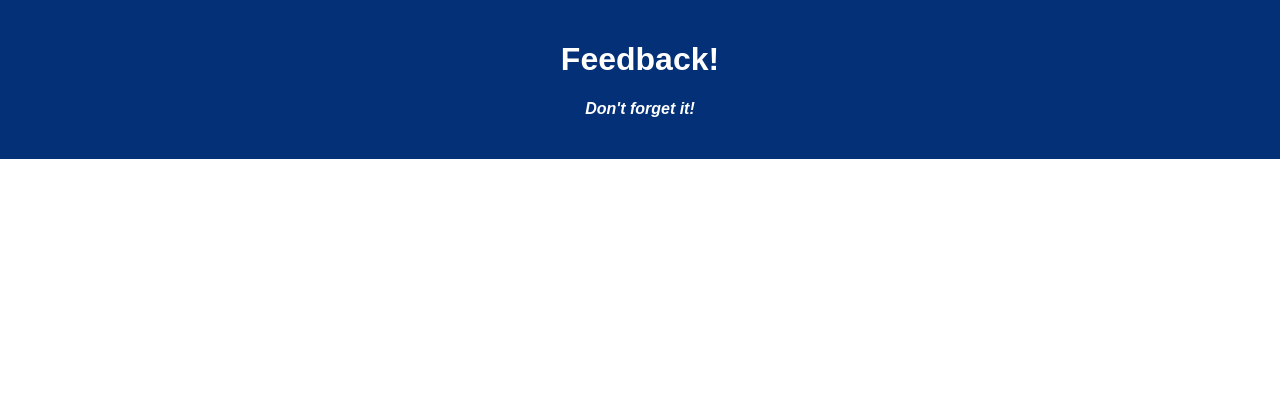
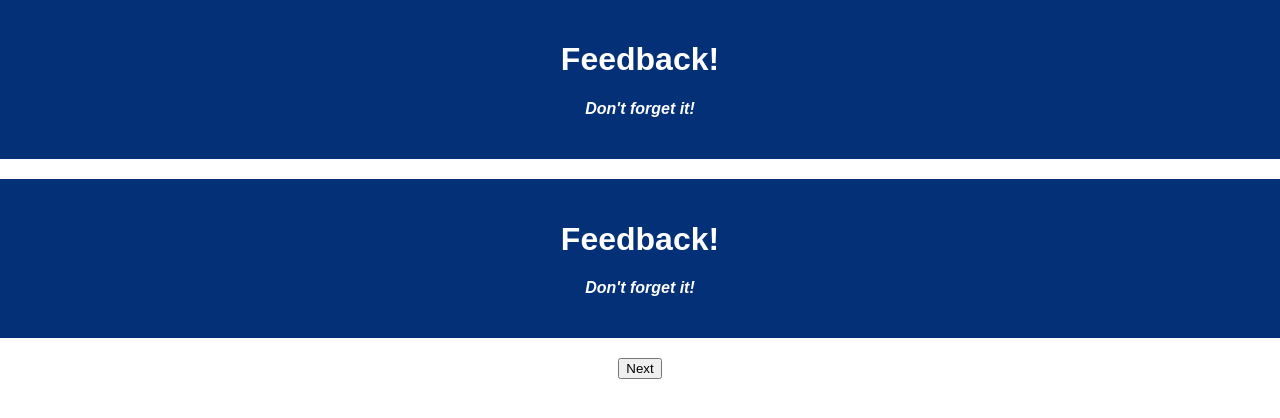
Before and after one commit to anwarhussein/weekend-redux-feedback-loop, a React (Create React App) app: page /#/understanding in a window 1280 px wide. Shown: the top 418 px of the page. Built offline with nearby package versions, Linux system fonts and the light colour scheme.

Commit message:
Added the router

```diff
--- a/package.json
+++ b/package.json
@@ -9,6 +9,7 @@
     "pg": "^8.2.1",
     "react": "^17.0.1",
     "react-dom": "^17.0.1",
+    "react-router-dom": "^5.3.0",
     "react-scripts": "^4.0.1"
   },
   "devDependencies": {
--- a/src/components/App/App.jsx
+++ b/src/components/App/App.jsx
@@ -1,6 +1,15 @@
 import React from 'react';
 import axios from 'axios';
 import './App.css';
+import Feeling from '../Feeling/Feeling';
+import { HashRouter as Router, Route,Link } from 'react-router-dom';
+import Understanding from '../Understanding/Understanding';
+import Review from '../Review/Review';
+import Comments from '../Comments/Comments';
+import Home from '../Home/Home';
+import Supported from '../Supported/Supported';
+import ThankYou from '../ThankYou/ThankYou';
+
 
 function App() {
 
@@ -10,6 +19,17 @@ function App() {
         <h1 className='App-title'>Feedback!</h1>
         <h4>Don't forget it!</h4>
       </header>
+      <Router>
+      <Route exact path="/" component={Home} />
+      <Route exact path="/feeling" component={Feeling} />
+      <Route exact path="/supported" component={Supported} />
+      <Route exact path="/review" component={Review} />
+      <Route exact path="/comments" component={Comments} />
+      <Route exact path="/understanding" component={Understanding} />
+      <Route exact path="/thanks" component={ThankYou} />
+
+
+      </Router>
     </div>
   );
 }
--- /dev/null
+++ b/src/components/Comments/Comments.jsx
@@ -0,0 +1,19 @@
+import React from 'react';
+import { Link } from 'react-router-dom';
+
+function Comments() {
+    return (
+        <div className='App'>
+            <header className='App-header'>
+                <h1 className='App-title'>Feedback!</h1>
+                <h4>Don't forget it!</h4>
+            </header>
+
+
+        </div>
+    )
+}
+
+
+
+export default Comments
--- /dev/null
+++ b/src/components/Feeling/Feeling.jsx
@@ -0,0 +1,37 @@
+import React from 'react'
+import {useState} from 'react';
+import {useHistory} from 'react-router-dom'
+
+function Feeling() {
+    const [feeling, setFeeling] = useState('');
+
+    const dispatch = useDispatch();
+    const history = useHistory();
+
+    const addFeeling = (event) =>{
+        event.preventDefault();
+
+        consil
+        history.push('/understanding');
+    }
+
+
+    return (
+        <div className='App'>
+            <header className='App-header'>
+                <h1 className='App-title'>Feedback!</h1>
+                <h4>Don't forget it!</h4>
+
+            </header>
+            <button onClick={addFeeling}>Next</button>
+            <h2>How are you feeling today?</h2>
+
+
+
+
+        </div>
+    )
+}
+
+
+export default Feeling
--- /dev/null
+++ b/src/components/Home/Home.jsx
@@ -0,0 +1,17 @@
+import React from 'react';
+import { Link } from 'react-router-dom';
+
+
+
+function Home() {
+    return (
+        <div>
+        <Link to="/feeling">
+        <button>Get Started!</button>
+        </Link>
+        </div>
+    )
+}
+
+
+export default Home
--- /dev/null
+++ b/src/components/Review/Review.jsx
@@ -0,0 +1,13 @@
+import React from 'react';
+
+
+function Review() {
+    return (
+        <div>
+
+        </div>
+    )
+}
+
+
+export default Review
--- /dev/null
+++ b/src/components/Supported/Supported.jsx
@@ -0,0 +1,19 @@
+import React from 'react';
+import { Link } from 'react-router-dom';
+
+function Supported() {
+    return (
+        <div className='App'>
+            <header className='App-header'>
+                <h1 className='App-title'>Feedback!</h1>
+                <h4>Don't forget it!</h4>
+            </header>
+
+
+        </div>
+    )
+}
+
+
+
+export default Supported
--- /dev/null
+++ b/src/components/ThankYou/ThankYou.jsx
@@ -0,0 +1,13 @@
+import React from 'react';
+
+function ThankYou() {
+    return (
+        <div>
+
+        </div>
+    )
+}
+
+
+
+export default ThankYou
--- /dev/null
+++ b/src/components/Understanding/Understanding.jsx
@@ -0,0 +1,26 @@
+import React from 'react'
+import {useHistory} from 'react-router-dom'
+
+function Understanding() {
+
+    const history = useHistory();
+
+    const addUnderstanding = () =>{
+        history.push('/supported')
+
+    }
+    return (
+        <div className='App'>
+            <header className='App-header'>
+                <h1 className='App-title'>Feedback!</h1>
+                <h4>Don't forget it!</h4>
+            </header>
+            <button onClick={addUnderstanding}>Next</button>
+
+
+        </div>
+    )
+}
+
+
+export default Understanding
```
Also changed, not shown: 1 other file (tests, documents, lock files or other folders).
